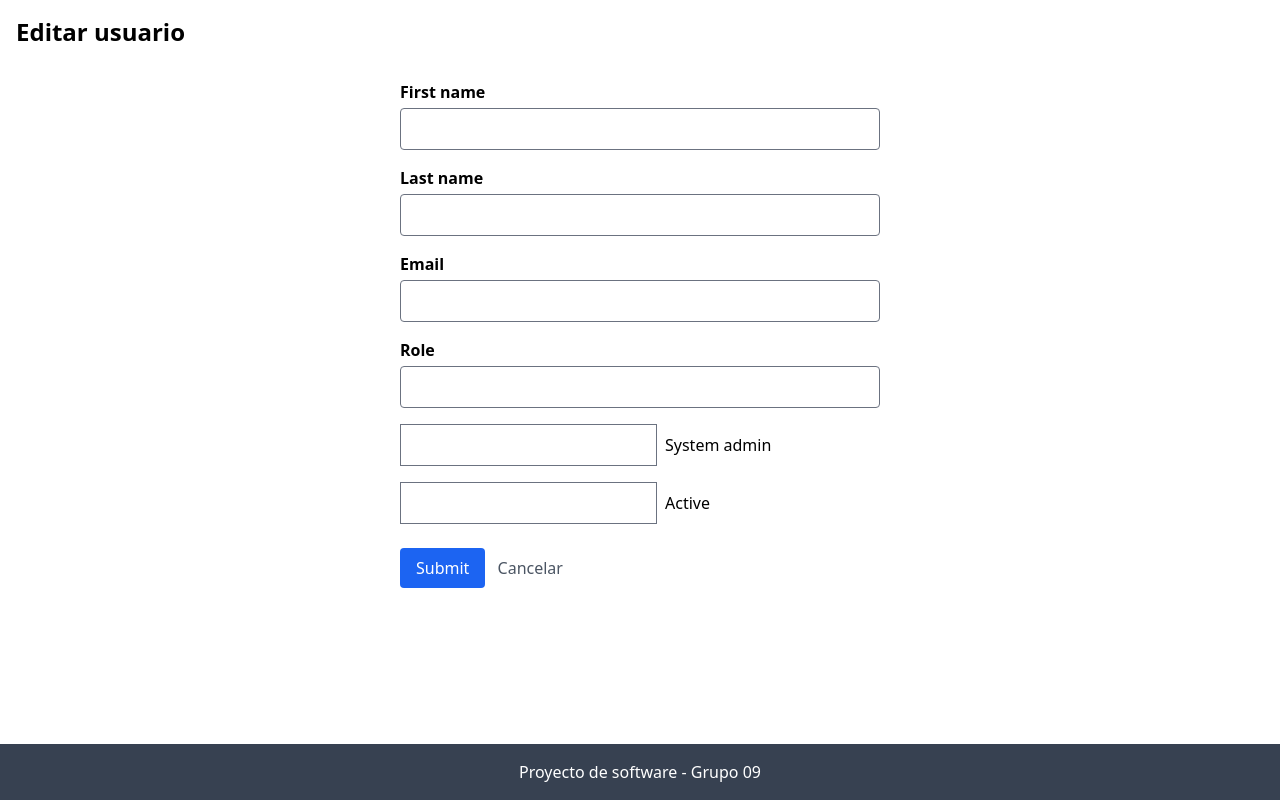
After one commit to UnMatesito/Proyecto-de-Software, a Python web app: template admin/src/web/templates/users/edit.html in a window 1280 px wide. The commit adds this page. Run offline with Jinja, Linux system fonts and the light colour scheme; the template is opened without the code that fills it, so the values that code supplies are empty, except form fields; form fields are guessed from the names that the template uses; some libraries are stand-ins or nearby versions.

Commit message:
Agrego controller+template de edit user

```diff
--- a/admin/src/web/forms/user/__init__.py
+++ b/admin/src/web/forms/user/__init__.py
@@ -1,3 +1,4 @@
 from .assign_role_form import AssignRoleForm
 from .block_user_form import BlockUserForm
 from .create_user_form import CreateUserForm
+from .edit_user_form import EditUserForm
--- /dev/null
+++ b/admin/src/web/templates/users/edit.html
@@ -0,0 +1,63 @@
+{% extends "layout.html" %}
+
+{% block title %}Editar usuario{% endblock %}
+
+{% block header %}
+<h1 class="text-2xl font-bold p-4">Editar usuario</h1>
+{% endblock %}
+
+{% block content %}
+<div class="p-4 max-w-lg mx-auto">
+    <form method="POST">
+        {{ form.hidden_tag() }}
+
+        <div class="mb-4">
+            {{ form.first_name.label(class="block font-semibold mb-1") }}
+            {{ form.first_name(class="w-full border rounded p-2") }}
+            {% for error in form.first_name.errors %}
+                <p class="text-red-600 text-sm">{{ error }}</p>
+            {% endfor %}
+        </div>
+
+        <div class="mb-4">
+            {{ form.last_name.label(class="block font-semibold mb-1") }}
+            {{ form.last_name(class="w-full border rounded p-2") }}
+            {% for error in form.last_name.errors %}
+                <p class="text-red-600 text-sm">{{ error }}</p>
+            {% endfor %}
+        </div>
+
+        <div class="mb-4">
+            {{ form.email.label(class="block font-semibold mb-1") }}
+            {{ form.email(class="w-full border rounded p-2") }}
+            {% for error in form.email.errors %}
+                <p class="text-red-600 text-sm">{{ error }}</p>
+            {% endfor %}
+        </div>
+
+        <div class="mb-4">
+            {{ form.role_id.label(class="block font-semibold mb-1") }}
+            {{ form.role_id(class="w-full border rounded p-2") }}
+            {% for error in form.role_id.errors %}
+                <p class="text-red-600 text-sm">{{ error }}</p>
+            {% endfor %}
+        </div>
+
+        <div class="mb-4 flex items-center space-x-2">
+            {{ form.system_admin() }}
+            {{ form.system_admin.label }}
+        </div>
+
+        <div class="mb-4 flex items-center space-x-2">
+            {{ form.active() }}
+            {{ form.active.label }}
+        </div>
+
+        <div class="mt-6">
+            {{ form.submit(class="bg-blue-600 text-white px-4 py-2 rounded hover:bg-blue-700") }}
+            <a href="{{ url_for('users.detail', user_id=user.id) }}"
+               class="ml-2 text-gray-600 hover:underline">Cancelar</a>
+        </div>
+    </form>
+</div>
+{% endblock %}
--- a/admin/static/css/styles.css
+++ b/admin/static/css/styles.css
@@ -2032,6 +2032,10 @@ select {
   color: rgb(17 24 39 / var(--tw-text-opacity, 1));
 }
 
+.hover\:underline:hover {
+  text-decoration-line: underline;
+}
+
 .focus\:border-blue-500:focus {
   --tw-border-opacity: 1;
   border-color: rgb(63 131 248 / var(--tw-border-opacity, 1));
```
Also changed, not shown: admin/src/web/controllers/user/user.py (+33 -1 lines), admin/src/web/forms/user/edit_user_form.py (+7 -0 lines), admin/src/web/templates/users/detail.html (+18 -47 lines).
